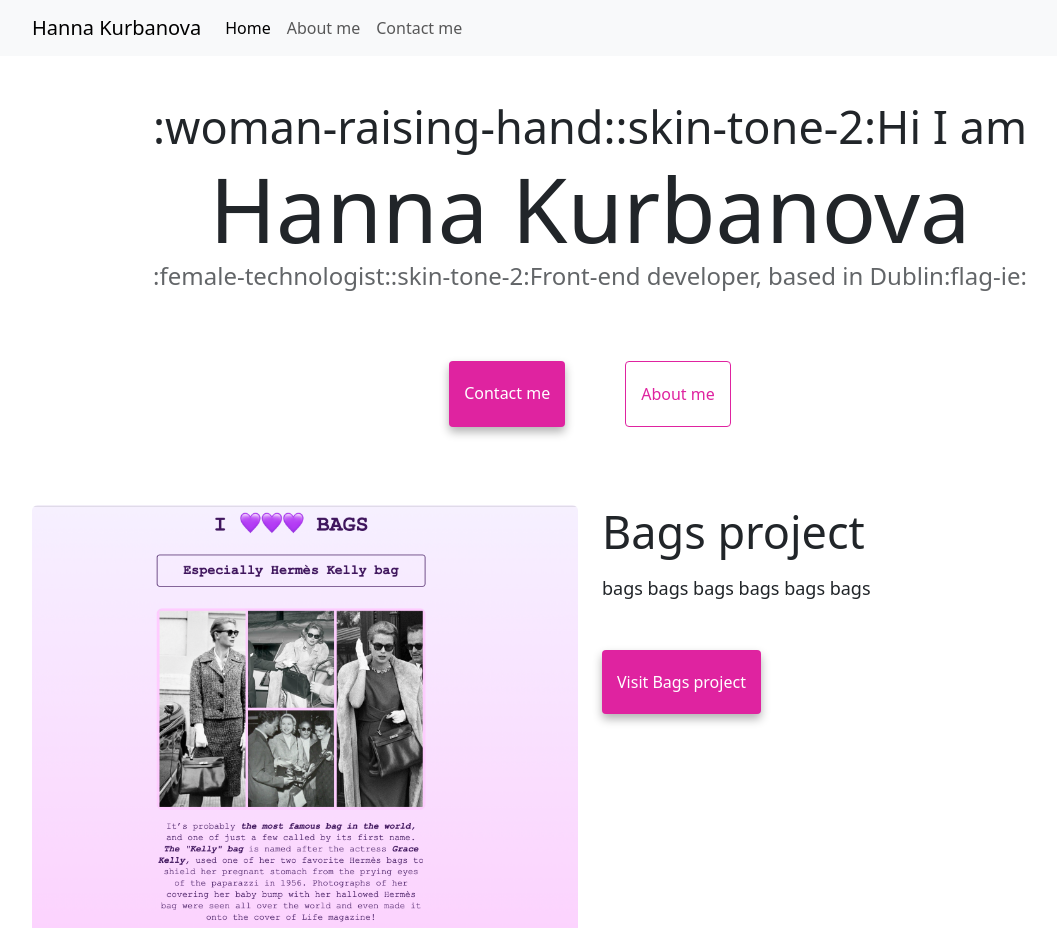
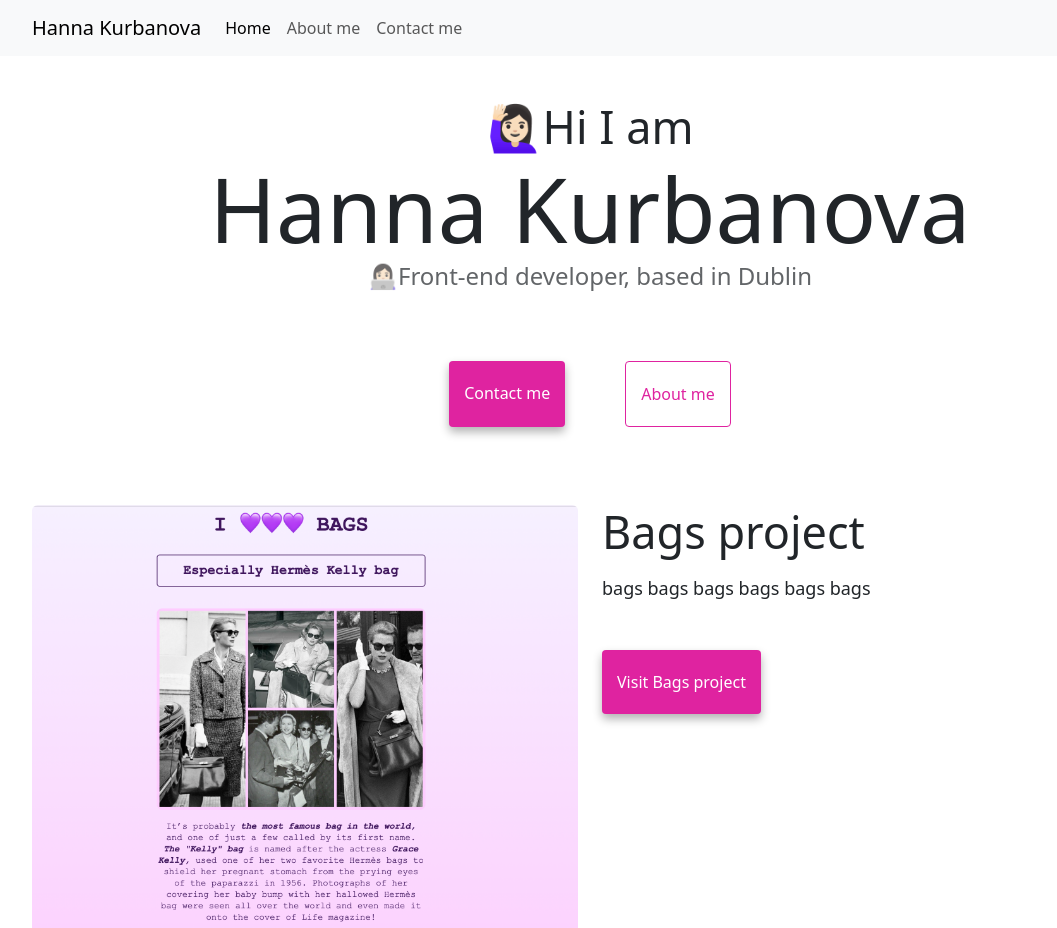
Before and after one commit to Hanna-Kurbanova/My_Website, a plain HTML site: page index.html in a window 1280 px wide. Shown: the top 928 px of the page, without its empty margins (50-1107 px from the left). Drawn offline with nearby package versions, Linux system fonts and the light colour scheme.

Commit message:
Update HTML

```diff
--- a/index.html
+++ b/index.html
@@ -50,12 +50,9 @@
         </div>
       </div>
     </nav>
-    <h2 class="text-center">:woman-raising-hand::skin-tone-2:Hi I am</h2>
+    <h2 class="text-center">🙋🏻‍♀️Hi I am</h2>
     <h1 class="text-center">Hanna Kurbanova</h1>
-    <h3 class="text-center">
-      :female-technologist::skin-tone-2:Front-end developer, based in
-      Dublin:flag-ie:
-    </h3>
+    <h3 class="text-center">👩🏻‍💻Front-end developer, based in Dublin</h3>
     <div class="contact-links mb-5">
       <a href="about.html#contact" class="primary-link" target="_blank"
         >Contact me</a
```
